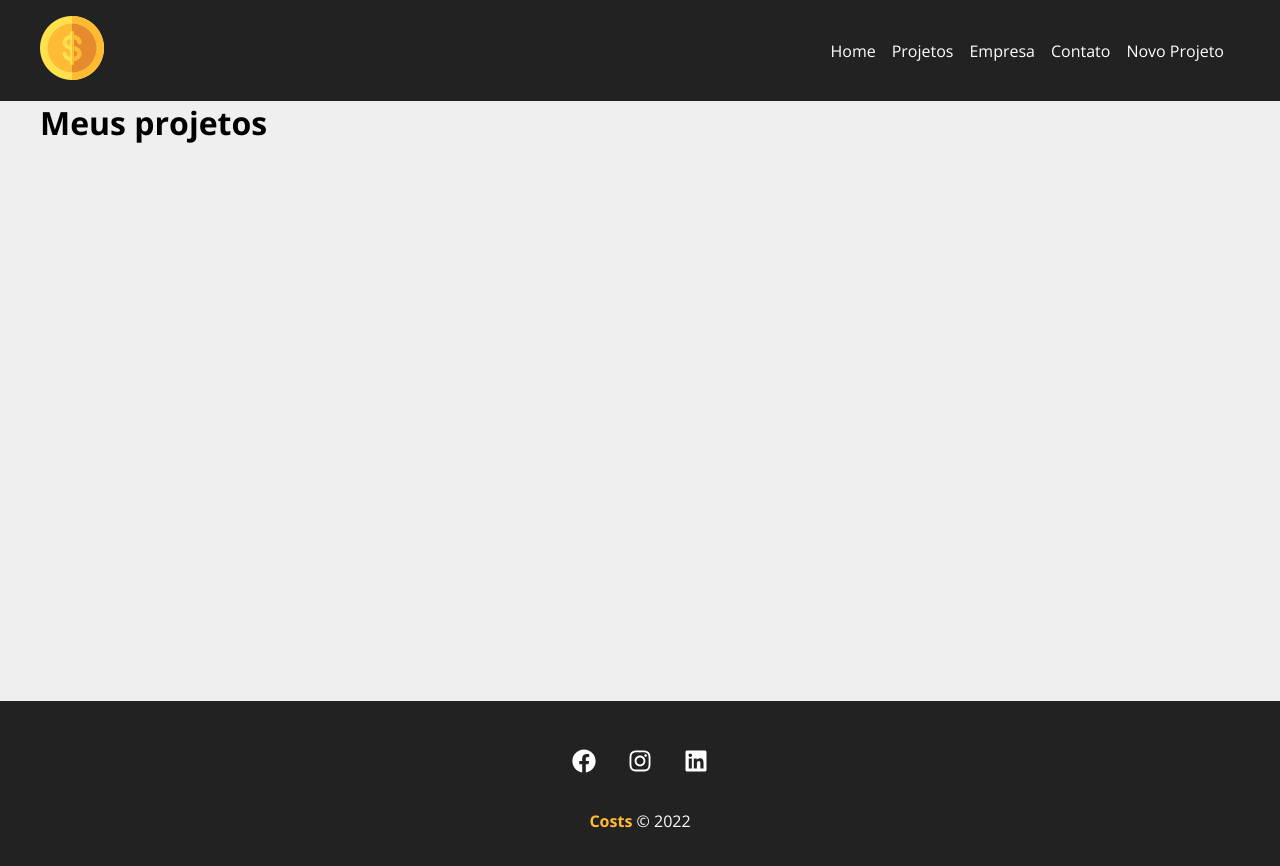
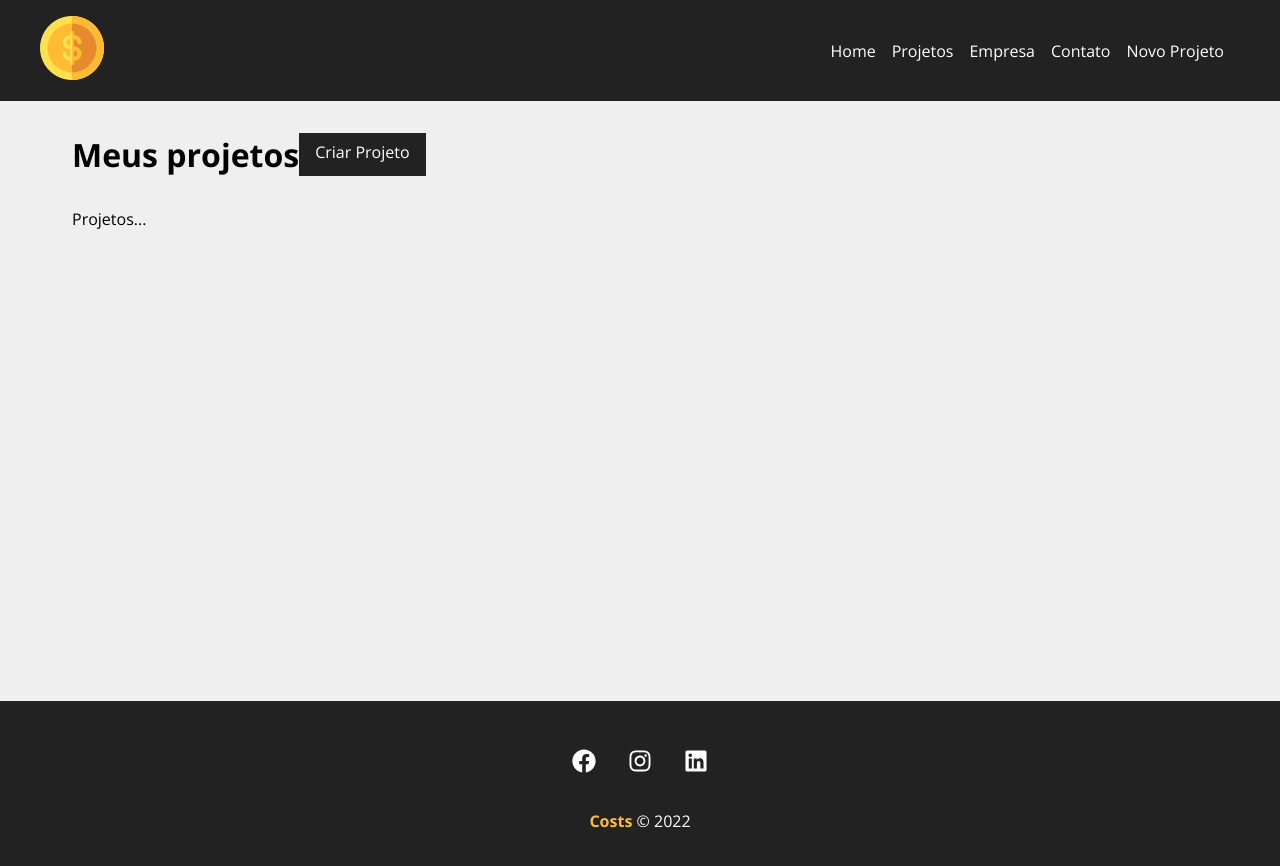
Before and after one commit to ehurafa/react-hora-de-codar, a React (Create React App) app in the folder costs/: page /projects in a window 1280 px wide. Shown: the top 866 px of the page. Built offline with nearby package versions, Linux system fonts and the light colour scheme; the HTML template or start-up script is replaced by a standard one.

Commit message:
creating the dashboard

```diff
--- a/costs/src/components/layout/Container.module.css
+++ b/costs/src/components/layout/Container.module.css
@@ -1,5 +1,6 @@
 .container {
-    width: 1200px;
+    width: 100%;
+    max-width: 1200px;
     display: flex;
     justify-content: space-between;
     margin: 0 auto;
--- a/costs/src/components/pages/Projects.js
+++ b/costs/src/components/pages/Projects.js
@@ -1,6 +1,10 @@
+import styles from './Projects.module.css'
+
 import { useLocation } from 'react-router-dom'
 
 import Message from '../layout/Message'
+import Container from '../layout/Container'
+import LinkButton from '../layout/LinkButton'
 
 function Projects() {
 
@@ -14,9 +18,13 @@
 
 
     return (
-        <div>
-            <h1>Meus projetos</h1>
+        <div className={styles.project_container}>
+            <div className={styles.title_container}>
+                <h1>Meus projetos</h1>
+                <LinkButton to="/newproject" text="Criar Projeto" />
+            </div>
             { message && <Message msg={message} type="success" />}
+            <Container customClass="start">Projetos...</Container>
         </div>
     )
 }
--- /dev/null
+++ b/costs/src/components/pages/Projects.module.css
@@ -0,0 +1,9 @@
+.project_container {
+    padding: 2em;
+}
+
+.title_container {
+    display: flex;
+    justify-content: space-between;
+    margin-bottom: 2em;
+}
```
